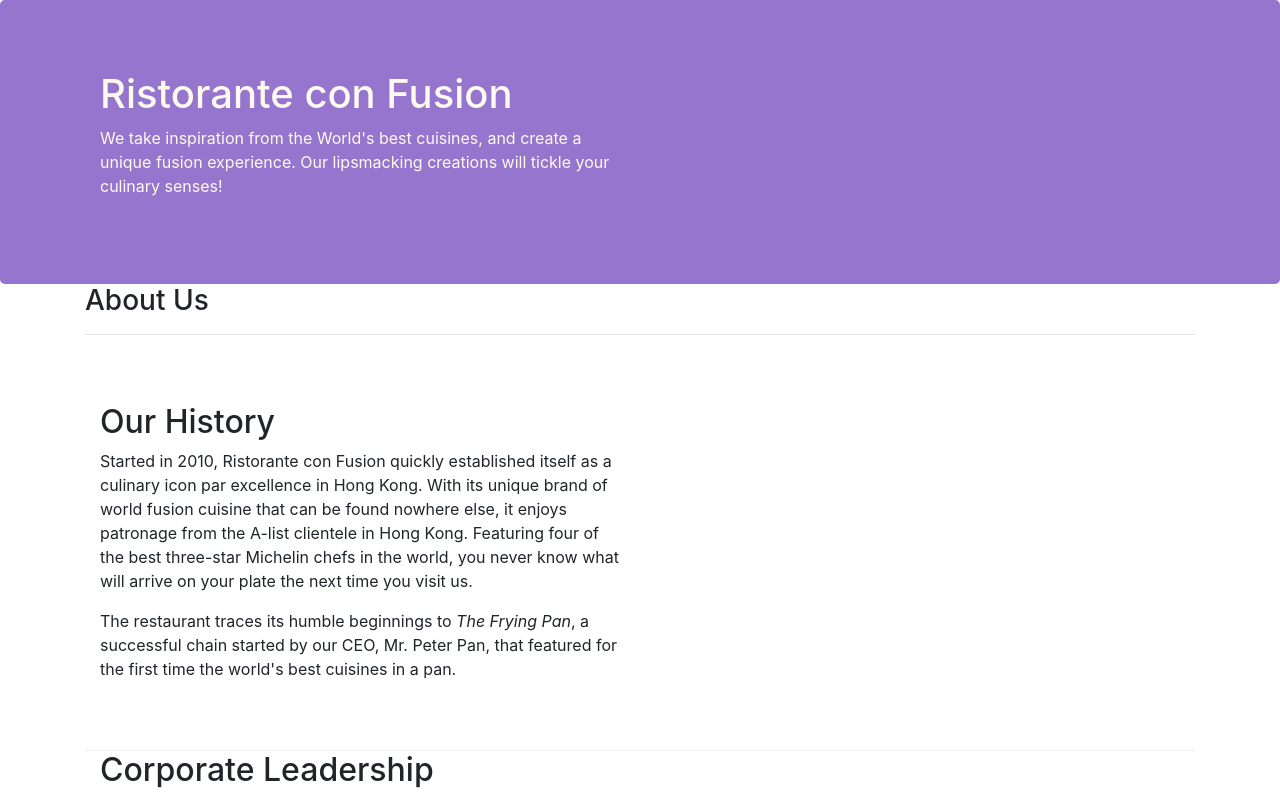
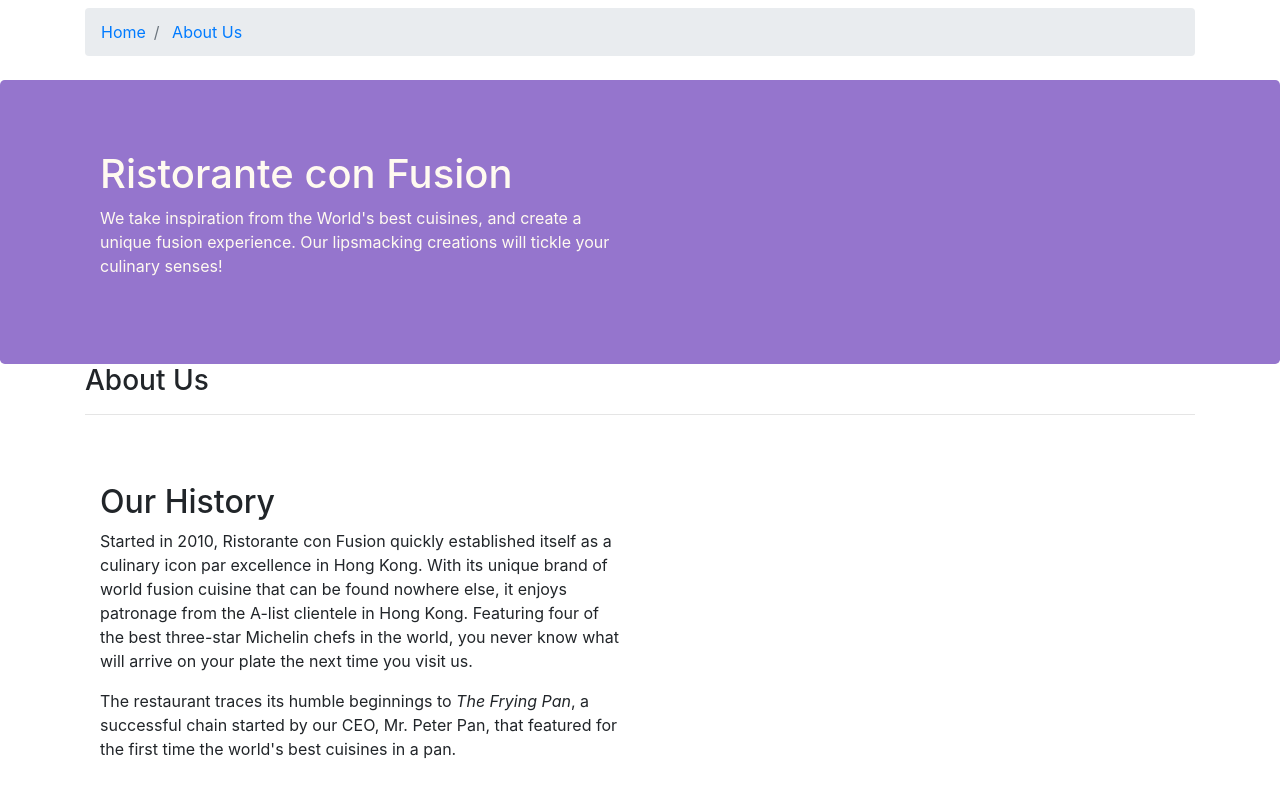
Before and after one commit to francis450/bootstrap-4, a website: page aboutus.html in a window 1280 px wide. Shown: the top 794 px of the page. Drawn offline with nearby package versions, Linux system fonts and the light colour scheme.

Commit message:
Breadcrumbs and beadcrumb-item

```diff
--- a/aboutus.html
+++ b/aboutus.html
@@ -15,6 +15,15 @@
 </head>
 
 <body>
+
+    <nav class="navbar">
+        <div class="container">
+            <ol class="col-12 breadcrumb">
+                <li class="breadcrumb-item active"><a href="index.html">Home</a></li>
+                <li class="breadcrumb-item"> <a href="aboutus.html">About Us</a></li>
+            </ol>
+        </div>
+    </nav>
 
     <header class="jumbotron">
         <div class="container">
```
